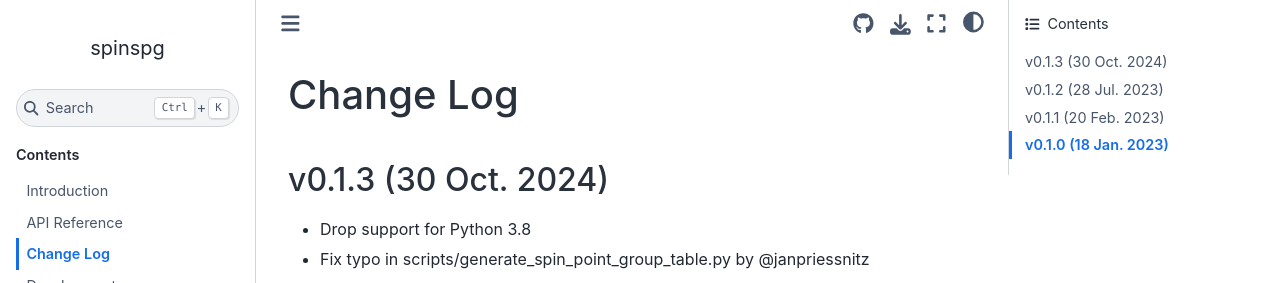
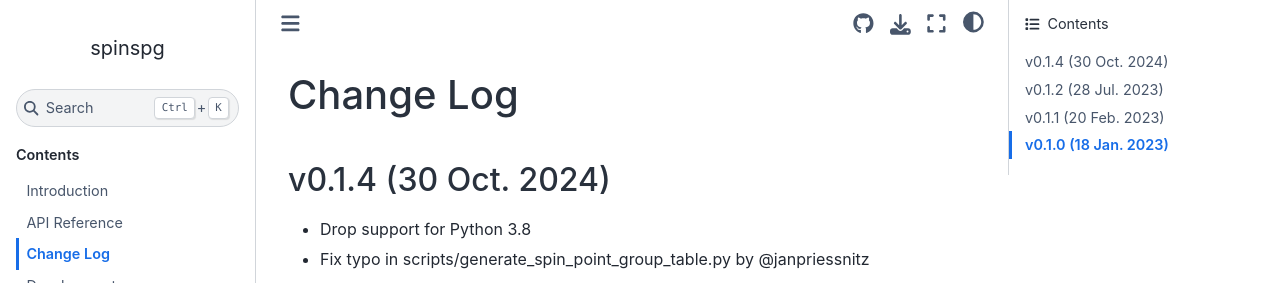
Before and after one commit to spglib/spinspg, a Sphinx documentation site: the page built from docs/changelog.md, in a window 1280 px wide and 1011 px high. Shown: the top 283 px of the window. Built offline with Sphinx 7.4.7 and the Sphinx Book theme 1.1.4, drawn with Linux system fonts in a browser that asks for light colours.

Commit message:
Release v0.1.4

```diff
--- a/docs/changelog.md
+++ b/docs/changelog.md
@@ -1,6 +1,6 @@
 # Change Log
 
-## v0.1.3 (30 Oct. 2024)
+## v0.1.4 (30 Oct. 2024)
 
 - Drop support for Python 3.8
 - Fix typo in scripts/generate_spin_point_group_table.py by @janpriessnitz
```
